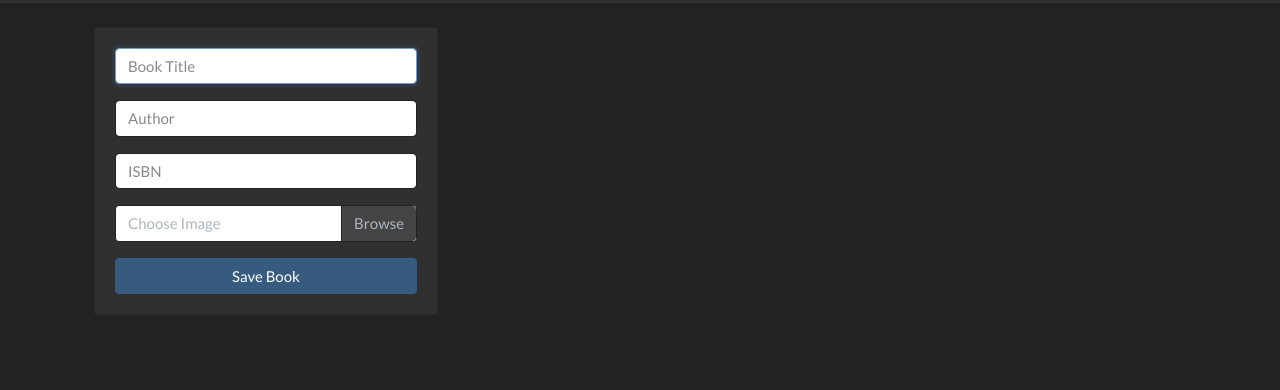
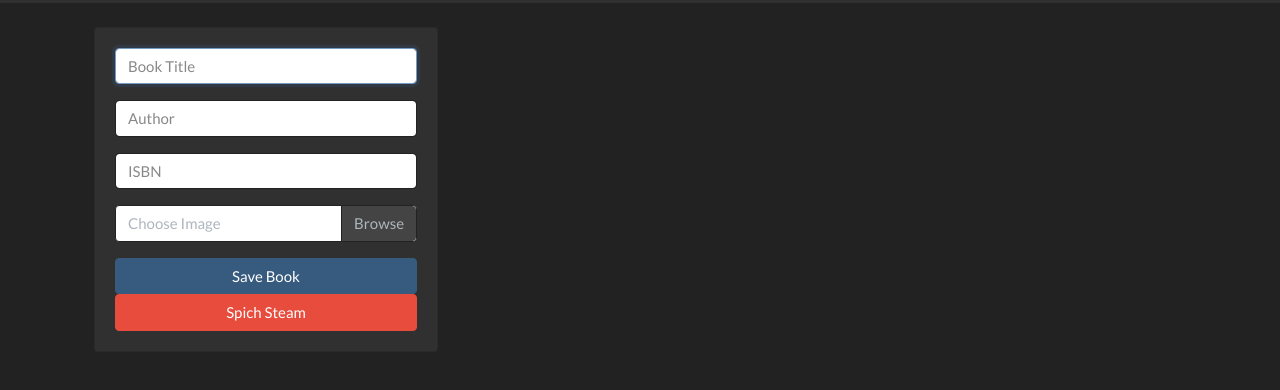
Before and after one commit to javicara/jsfullstack, a website built with webpack: page frontend/index.html in a window 1280 px wide. Shown: the part 68-458 px from the top of the page. Built offline with nearby package versions, Linux system fonts and the light colour scheme.

Commit message:
Update index.html

```diff
--- a/frontend/index.html
+++ b/frontend/index.html
@@ -48,6 +48,9 @@
                     <button class="btn btn-primary">
                         Save Book
                     </button>
+                    <button class="btn btn-danger">
+                        Spich Steam
+                    </button>
 
                 </form>
             </div>
```
